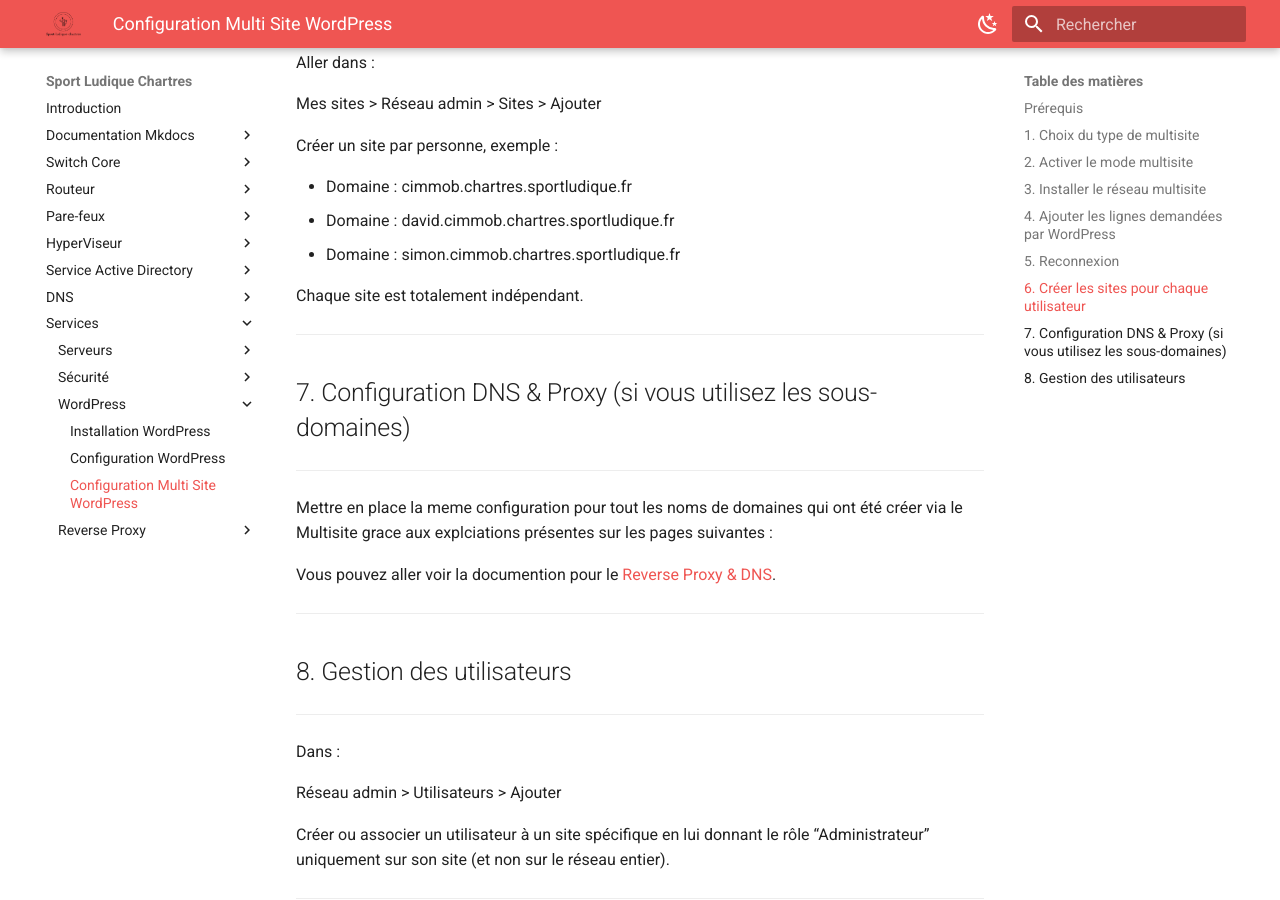
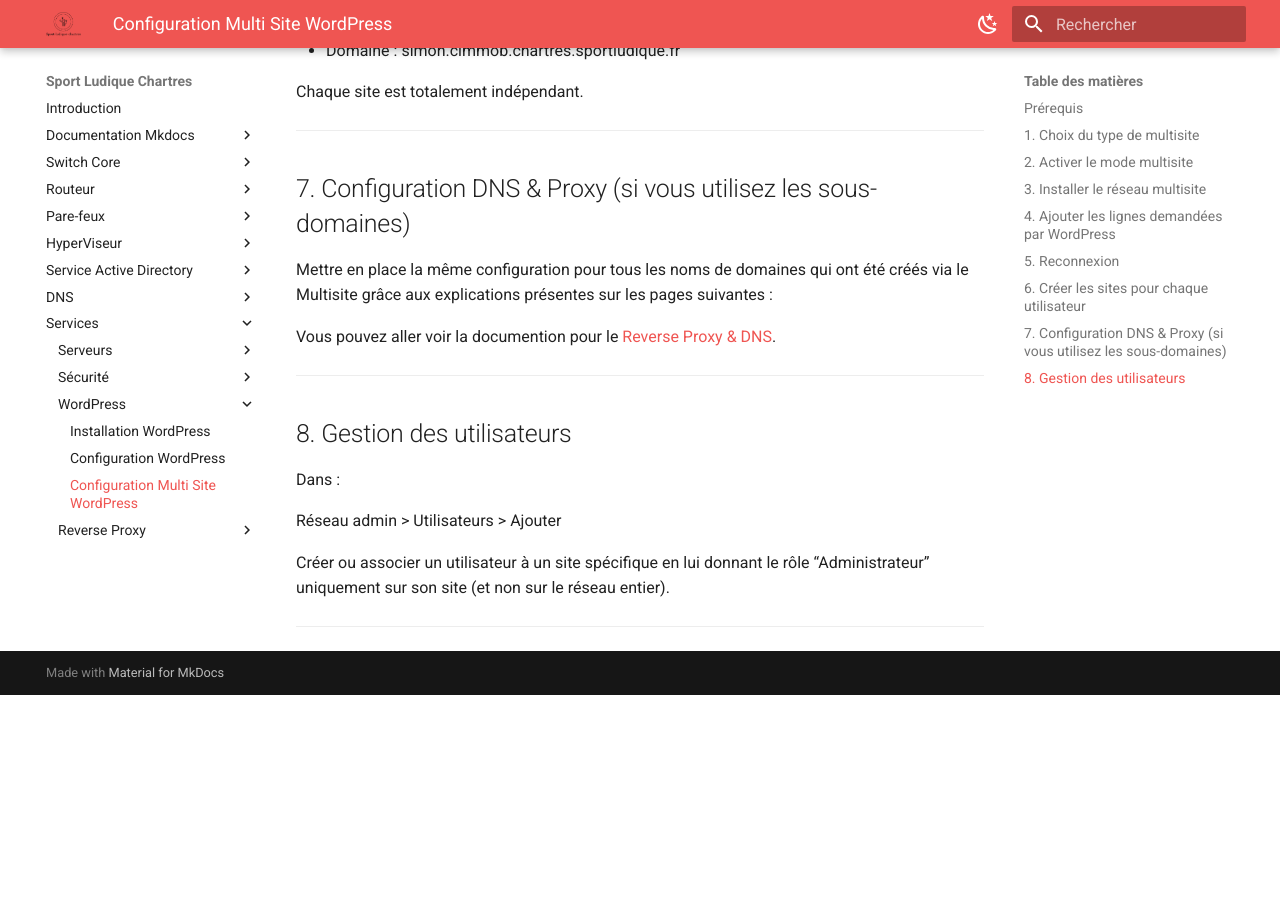
Before and after one commit to Sym-0ne/sport-ludique-Chartres, an MkDocs documentation site: the page built from docs/Services/wordpress3.md, in a window 1280 px wide and 900 px high, scrolled down 2477 px. Built offline with MkDocs 1.6.1 and Material for MkDocs 9.7.7, drawn with Linux system fonts in a browser that asks for light colours; after the commit the page ends 3172 px from its top, so only the background shows below that.

Commit message:
modif doc

```diff
--- a/docs/Services/wordpress3.md
+++ b/docs/Services/wordpress3.md
@@ -15,7 +15,6 @@
 ---
 
 ## 1. Choix du type de multisite
------------------------------
 
 WordPress permet deux modes de multisite :
 
@@ -32,7 +31,6 @@
 ---
 
 ## 2. Activer le mode multisite
------------------------------
 
 Modifier le fichier wp-config.php (à la racine de WordPress).
 
@@ -45,7 +43,6 @@
 ---
 
 ## 3. Installer le réseau multisite
----------------------------------
 
 Dans le tableau de bord WordPress :
 
@@ -59,7 +56,6 @@
 ---
 
 ## 4. Ajouter les lignes demandées par WordPress
----------------------------------------------
 
 Une fois l’installation lancée, WordPress fournit deux blocs de code à ajouter :
 
@@ -94,7 +90,6 @@
 ---
 
 ## 5. Reconnexion
---------------
 
 Après les modifications, WordPress demande de se reconnecter.
 Vous êtes maintenant en mode multisite.
@@ -102,7 +97,6 @@
 ---
 
 ## 6. Créer les sites pour chaque utilisateur
-------------------------------------------
 
 Aller dans :
 
@@ -119,16 +113,14 @@
 ---
 
 ## 7. Configuration DNS & Proxy (si vous utilisez les sous-domaines)
-----------------------------------------------------------
 
-Mettre en place la meme configuration pour tout les noms de domaines qui ont été créer via le Multisite grace aux explciations présentes sur les pages suivantes :
+Mettre en place la même configuration pour tous les noms de domaines qui ont été créés via le Multisite grâce aux explications présentes sur les pages suivantes :
 
 Vous pouvez aller voir la documention pour le [Reverse Proxy & DNS](https://sym-0ne.github.io/sport-ludique-Chartres/Services/wordpress2/).
 
 ---
 
 ## 8. Gestion des utilisateurs
----------------------------
 
 Dans :
 
```
